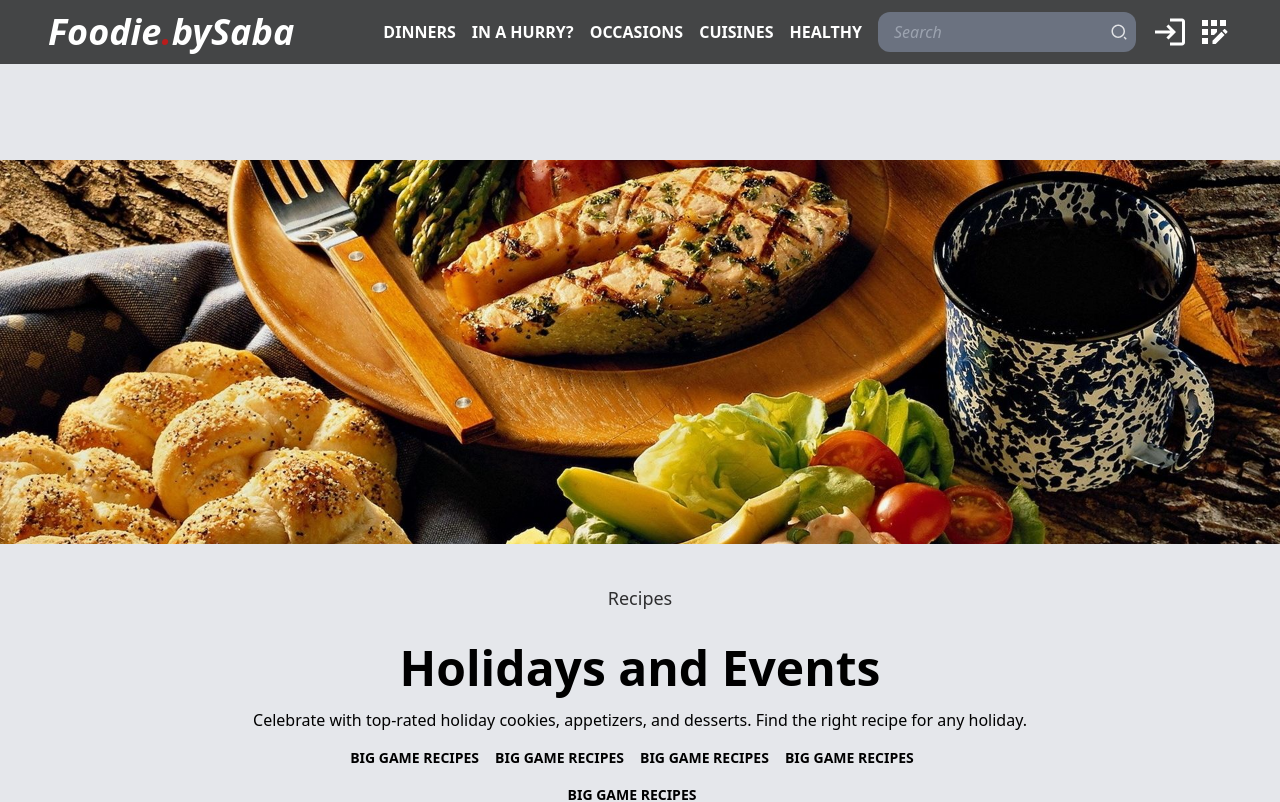
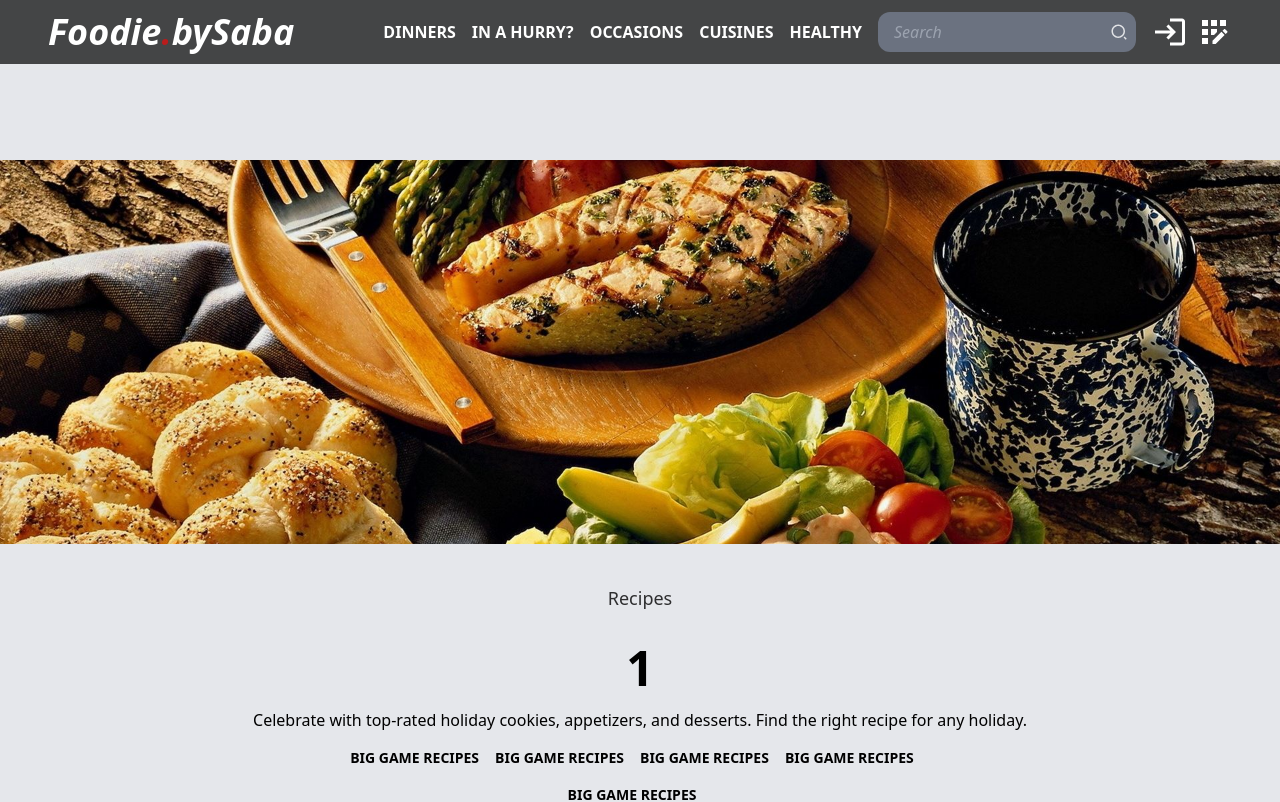
Before and after one commit to slomtadze/reciepe_react_app, a React (Create React App) app: page /recipes/1 in a window 1280 px wide. Shown: the top 802 px of the page. Built offline with nearby package versions, Linux system fonts and the light colour scheme.

Commit message:
Update 3 files

```diff
--- a/src/App.js
+++ b/src/App.js
@@ -10,8 +10,8 @@ function App() {
       <NavBar />
       <Routes>
         <Route path="/" element={<Home />} />
-        <Route path="/recipes/:name" element={<Recipes />} />
-        <Route path="/:recipeID" element={<RecipeDetails />} />
+        <Route path="/recipes/:type" element={<Recipes />} />
+        <Route path="/recipeDetails/:recipeID" element={<RecipeDetails />} />
       </Routes>
       <Footer />
     </div>
--- a/src/components/Navbar/MenuItem.jsx
+++ b/src/components/Navbar/MenuItem.jsx
@@ -1,5 +1,5 @@
 import { useEffect, useState } from "react";
-import { useNavigate } from "react-router-dom";
+import { Link, useNavigate } from "react-router-dom";
 import { tagsList } from "../../assets/tags_list";
 
 const MenuItem = ({ text, type }) => {
@@ -24,27 +24,30 @@ const MenuItem = ({ text, type }) => {
     setNoteIsShown(false);
   };
   return (
+    <div>
       <li
         className="relative text-white hover:text-white/80 duration-300 cursor-pointer mr-4 font-bold"
         onMouseEnter={showNoteHandler}
         onMouseLeave={hideNoteHandler}
-      onClick={() => navigate(`/list/${text}`)}
+        onClick={() => navigate(`/recipes/${type}`)}
       >
         {text.toUpperCase()}
+      </li>
       {noteIsShown && (
         <div
           className="absolute w-40"
           onMouseEnter={showNoteHandler}
           onMouseLeave={hideNoteHandler}
         >
-          <ul className="list-none text-white bg-black/80 pl-2 pr-4 py-4">
+          <ul className="list-none flex flex-col text-white bg-black/80 pl-2 pr-4 py-4">
             {tags.map((tag) => (
-              <li
+              <Link
                 className="my-1 italic text-sm hover:text-white/80 cursor-pointer duration-300"
                 key={tag.id}
+                to={`/recipes/${tag.name}`}
               >
                 {tag.display_name}
-              </li>
+              </Link>
             ))}
             <li className="italic text-sm text-white/60 hover:text-white/80 cursor-pointer">
               More...
@@ -52,7 +55,7 @@ const MenuItem = ({ text, type }) => {
           </ul>
         </div>
       )}
-    </li>
+    </div>
   );
 };
 
--- a/src/pages/Recipes.jsx
+++ b/src/pages/Recipes.jsx
@@ -1,17 +1,22 @@
 import PageWrapper from "../Layout/PageWrapper";
 import RecipeCard from "../components/RecipeCard";
+import { useParams } from "react-router-dom";
 
 const Recipes = () => {
+  const { type } = useParams();
+
+  {/* Ak unda gavakeTo API-s gamodzaxeba type-s gamoyenebiT  */}
+
   return (
     <PageWrapper>
       <div className="py-8 mb-2">
         <div className="h-96 bg-herro-img bg-cover bg-center" />
       </div>
       <div className="w-3/4 mx-auto">
-        <h2 className="text-center text-lg mb-8 cursor-pointer text-black/80 hover:text-black duration-150">Recipes</h2>
-        <h2 className="text-center text-5xl font-bold mb-4">
-          Holidays and Events
+        <h2 className="text-center text-lg mb-8 cursor-pointer text-black/80 hover:text-black duration-150">
+          Recipes
         </h2>
+        <h2 className="text-center text-5xl font-bold mb-4">{type}</h2>
         <p className="text-center ">
           Celebrate with top-rated holiday cookies, appetizers, and desserts.
           Find the right recipe for any holiday.
```
Lines whose indentation alone changed are shown as unchanged.
